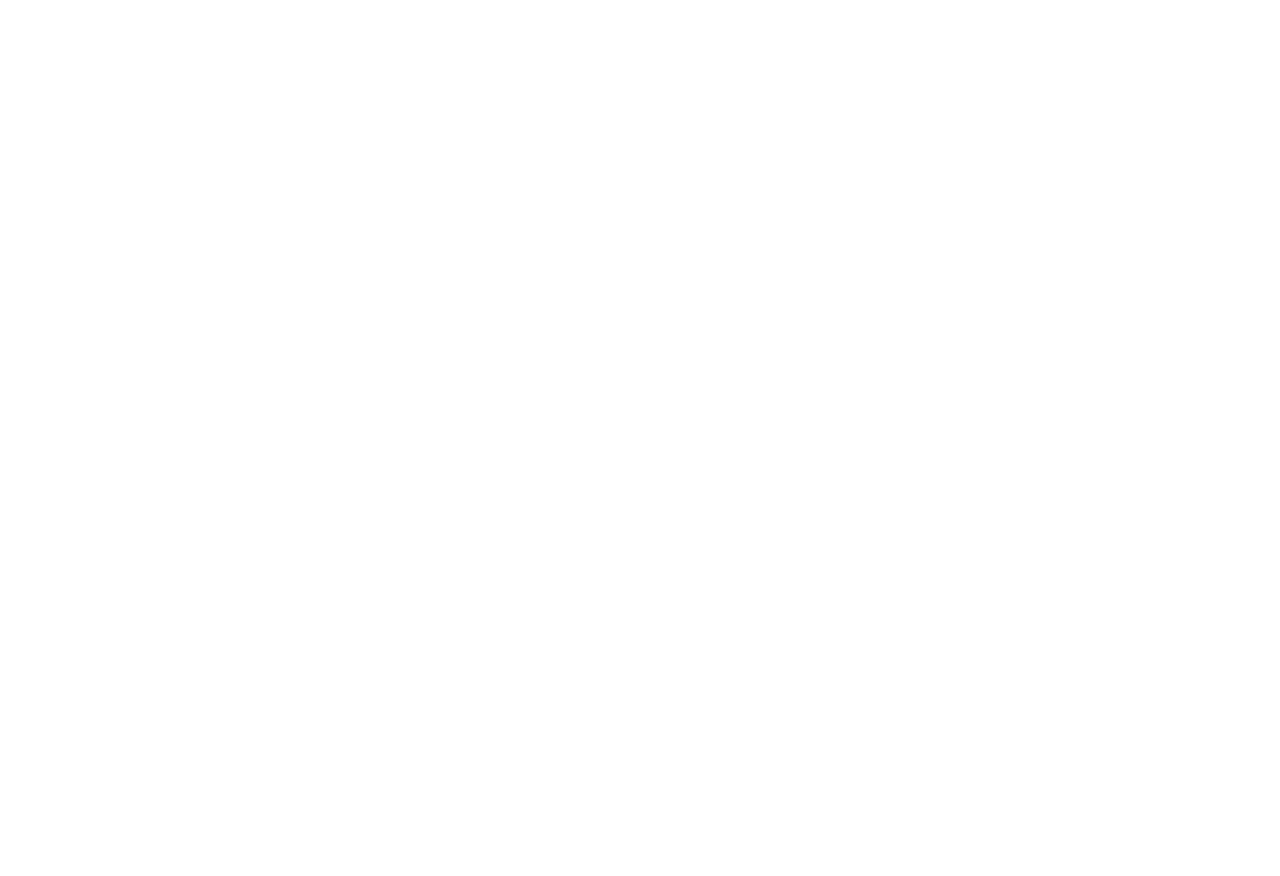
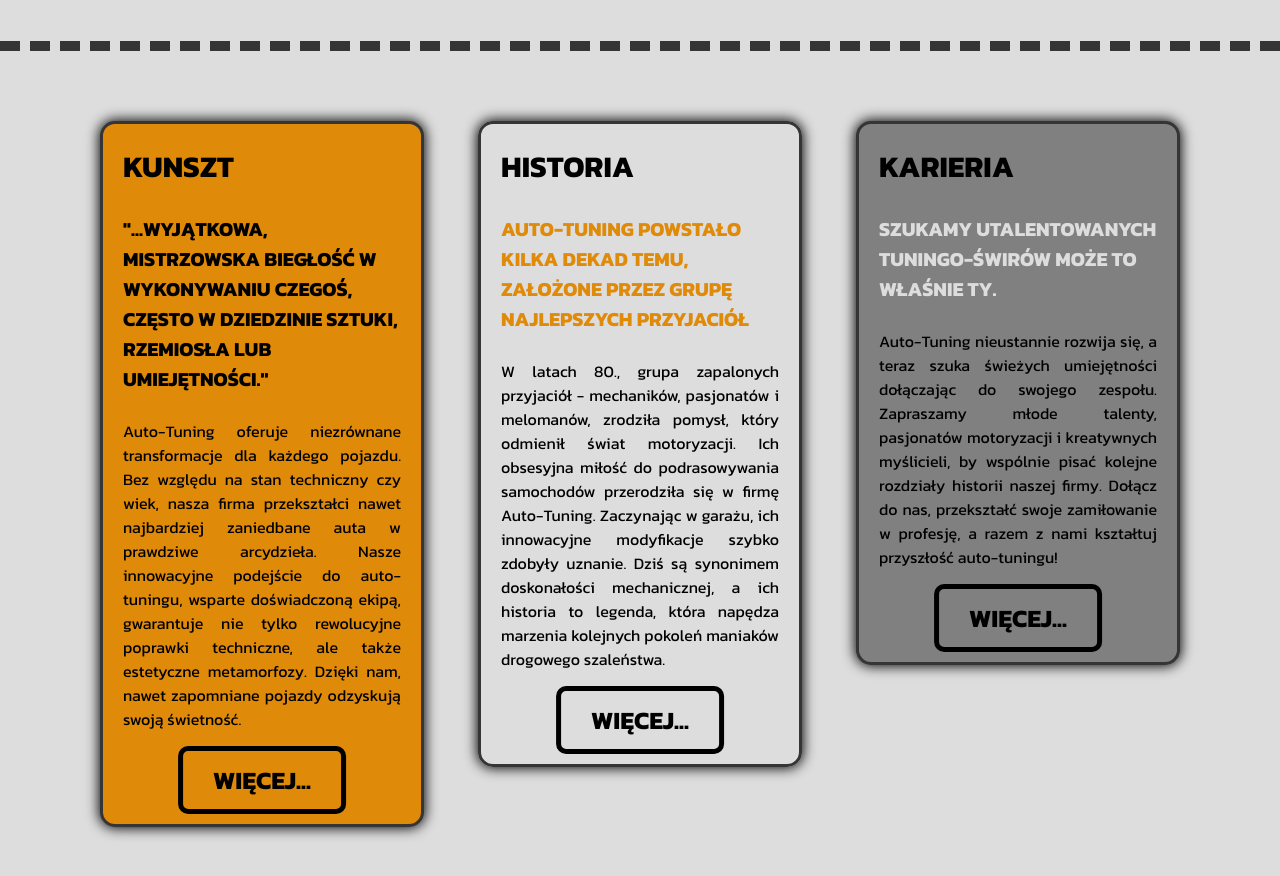
Before and after one commit to Klemciak/autotuning, a React (Create React App) app: page /about in a window 1280 px wide. Shown: the part 1380-2256 px from the top of the page. Before the commit the page ends 1220 px from the top, so only its background shows below. Built offline with nearby package versions, Linux system fonts and the light colour scheme; no server answers.

Commit message:
"about us" page completed

```diff
--- a/src/pages/AboutPage.js
+++ b/src/pages/AboutPage.js
@@ -1,6 +1,7 @@
 import React, { useState } from "react"
 import PeopleList from "../components/PeopleList.js"
 import "../styles/AboutPage.scss"
+import BackToTopButton from "../components/BackToTopButton"
 const AboutPage = () => {
   const [activeClass, setActiveClass] = useState(false)
   const toggleClass = (element) => {
@@ -53,7 +54,7 @@ const AboutPage = () => {
                 class="material-symbols-outlined characteristic_box_img"
                 onClick={() => toggleClass("focused-on-goal")}
               >
-                {activeClass["focused-on-goal"] ? "add" : "remove"}
+                {activeClass["focused-on-goal"] ? "remove" : "add"}
               </span>
               <div className="characteristic_box_text">
                 <p className="characteristic_box_text_title" onClick={() => toggleClass("focused-on-goal")}>
@@ -70,7 +71,7 @@ const AboutPage = () => {
                 class="material-symbols-outlined characteristic_box_img"
                 onClick={() => toggleClass("energetic-and-full-of-enthusiasm")}
               >
-                {activeClass["energetic-and-full-of-enthusiasm"] ? "add" : "remove"}
+                {activeClass["energetic-and-full-of-enthusiasm"] ? "remove" : "add"}
               </span>
               <div className="characteristic_box_text">
                 <p
@@ -93,7 +94,7 @@ const AboutPage = () => {
                 class="material-symbols-outlined characteristic_box_img"
                 onClick={() => toggleClass("responsible-and-conscientious")}
               >
-                {activeClass["responsible-and-conscientious"] ? "add" : "remove"}
+                {activeClass["responsible-and-conscientious"] ? "remove" : "add"}
               </span>
               <div className="characteristic_box_text">
                 <p
@@ -115,6 +116,48 @@ const AboutPage = () => {
           </div>
         </div>
       </div>
+      <div className="readMore">
+        <div className="readMore_box">
+          <h3 className="readMore_box_title">Kunszt</h3>
+          <h4 className="readMore_box_underTitle">
+            "...wyjątkowa, mistrzowska biegłość w wykonywaniu czegoś, często w dziedzinie sztuki, rzemiosła lub
+            umiejętności."
+          </h4>
+          <p className="readMore_box_text">
+            Auto-Tuning oferuje niezrównane transformacje dla każdego pojazdu. Bez względu na stan techniczny czy wiek,
+            nasza firma przekształci nawet najbardziej zaniedbane auta w prawdziwe arcydzieła. Nasze innowacyjne
+            podejście do auto-tuningu, wsparte doświadczoną ekipą, gwarantuje nie tylko rewolucyjne poprawki techniczne,
+            ale także estetyczne metamorfozy. Dzięki nam, nawet zapomniane pojazdy odzyskują swoją świetność.
+          </p>
+          <button className="readMore_box_moreBtn">Więcej...</button>
+        </div>
+        <div className="readMore_box">
+          <h3 className="readMore_box_title">Historia</h3>
+          <h4 className="readMore_box_underTitle">
+            Auto-Tuning powstało kilka dekad temu, założone przez grupę najlepszych przyjaciół
+          </h4>
+          <p className="readMore_box_text">
+            W latach 80., grupa zapalonych przyjaciół - mechaników, pasjonatów i melomanów, zrodziła pomysł, który
+            odmienił świat motoryzacji. Ich obsesyjna miłość do podrasowywania samochodów przerodziła się w firmę
+            Auto-Tuning. Zaczynając w garażu, ich innowacyjne modyfikacje szybko zdobyły uznanie. Dziś są synonimem
+            doskonałości mechanicznej, a ich historia to legenda, która napędza marzenia kolejnych pokoleń maniaków
+            drogowego szaleństwa.
+          </p>
+          <button className="readMore_box_moreBtn">Więcej...</button>
+        </div>
+        <div className="readMore_box">
+          <h3 className="readMore_box_title">Karieria</h3>
+          <h4 className="readMore_box_underTitle">Szukamy utalentowanych tuningo-świrów może to właśnie Ty.</h4>
+          <p className="readMore_box_text">
+            Auto-Tuning nieustannie rozwija się, a teraz szuka świeżych umiejętności dołączając do swojego zespołu.
+            Zapraszamy młode talenty, pasjonatów motoryzacji i kreatywnych myślicieli, by wspólnie pisać kolejne
+            rozdziały historii naszej firmy. Dołącz do nas, przekształć swoje zamiłowanie w profesję, a razem z nami
+            kształtuj przyszłość auto-tuningu!
+          </p>
+          <button className="readMore_box_moreBtn">Więcej...</button>
+        </div>
+      </div>
+      <BackToTopButton />
     </div>
   )
 }
--- a/src/pages/ContactPage.js
+++ b/src/pages/ContactPage.js
@@ -1,6 +1,7 @@
 import React, { useState } from "react"
 import validator from "validator"
 import "../styles/ContactPage.scss"
+import BackToTopButton from "../components/BackToTopButton"
 const ContactPage = () => {
   const [nameInputValue, setNameInputValue] = useState("")
   const [nameInputError, setNameInputError] = useState(false)
@@ -139,6 +140,7 @@ const ContactPage = () => {
           </form>
         </div>
       </div>
+      <BackToTopButton />
     </div>
   )
 }
--- a/src/styles/AboutPage.scss
+++ b/src/styles/AboutPage.scss
@@ -1,6 +1,6 @@
 @import "./variables.scss";
 .personsWrap {
-  padding: 40px 0;
+  padding: 40px 0 80px;
   text-align: center;
   &_title {
     width: 75%;
@@ -57,7 +57,7 @@
     }
   }
   &_description {
-    margin: 40px 100px 0;
+    margin: 40px 100px 30px 100px;
     padding: 20px;
     font-family: $main-fontFamily;
     text-align: justify;
@@ -73,7 +73,9 @@
   justify-content: space-between;
   align-items: center;
   font-family: $main-fontFamily;
-  padding: 0 100px;
+  padding: 70px 100px;
+  border-top: 10px dashed $darkGrey-color;
+  border-bottom: 10px dashed $darkGrey-color;
   &_valuesWrap,
   &_characteristicWrap {
     width: 45%;
@@ -164,3 +166,146 @@
     }
   }
 }
+
+.readMore {
+  display: flex;
+  justify-content: space-between;
+  align-items: start;
+  padding: 70px 100px;
+
+  &_box {
+    position: relative;
+    width: 30%;
+    text-align: justify;
+    padding: 10px 20px;
+    border: 3px solid $darkGrey-color;
+    border-radius: 15px;
+    box-shadow: 0px 0px 13px 1px rgba(0, 0, 0, 1);
+    font-family: $main-fontFamily;
+    &_title {
+      text-transform: uppercase;
+      font-size: 30px;
+      margin-top: 10px;
+    }
+    &_underTitle {
+      text-transform: uppercase;
+      font-size: 20px;
+      text-align: left;
+      margin: 25px 0;
+    }
+    &_text {
+      font-size: 16px;
+      margin: 15px 0;
+    }
+    &_moreBtn {
+      position: relative;
+      bottom: 0;
+      left: 50%;
+      transform: translateX(-50%);
+      background-color: #80808000;
+      padding: 10px 30px;
+      font-size: 25px;
+      font-family: $main-fontFamily;
+      font-weight: bold;
+      text-transform: uppercase;
+      border: 5px solid black;
+      border-radius: 10px;
+      cursor: pointer;
+      overflow: hidden;
+      &::after,
+      &::before {
+        content: "";
+        position: absolute;
+        background-color: $lightGrey-color;
+        z-index: -1;
+      }
+      &:hover {
+        &::after {
+          top: 0;
+          right: -5%;
+          height: 100%;
+          width: 3px;
+          animation: moveAfter 10s infinite;
+        }
+        &::before {
+          top: -10%;
+          left: 0;
+          height: 3px;
+          width: 100%;
+          animation: moveBefore 10s infinite;
+        }
+      }
+    }
+  }
+  &_box:nth-child(1) {
+    background-color: $main-color;
+    & .readMore_box_moreBtn::after,
+    & .readMore_box_moreBtn::before {
+      background-color: $darkGrey-color;
+    }
+  }
+  &_box:nth-child(2) {
+    & .readMore_box_underTitle {
+      color: $main-color;
+    }
+    & .readMore_box_moreBtn::after,
+    & .readMore_box_moreBtn::before {
+      background-color: $main-color;
+    }
+  }
+  &_box:nth-child(3) {
+    background-color: #808080;
+    & .readMore_box_underTitle {
+      color: $lightGrey-color;
+    }
+  }
+}
+
+@keyframes moveAfter {
+  0% {
+    right: -10%;
+  }
+
+  20% {
+    right: 50%;
+  }
+  30% {
+    right: 50%;
+  }
+  50% {
+    right: 110%;
+  }
+  70% {
+    right: 50%;
+  }
+  80% {
+    right: 50%;
+  }
+  100% {
+    right: -10%;
+  }
+}
+@keyframes moveBefore {
+  0% {
+    top: -10%;
+  }
+
+  20% {
+    top: 50%;
+  }
+  30% {
+    top: 50%;
+  }
+  50% {
+    top: 110%;
+  }
+  70% {
+    top: 50%;
+  }
+  80% {
+    top: 50%;
+  }
+  100% {
+    top: -10%;
+  }
+}
```
